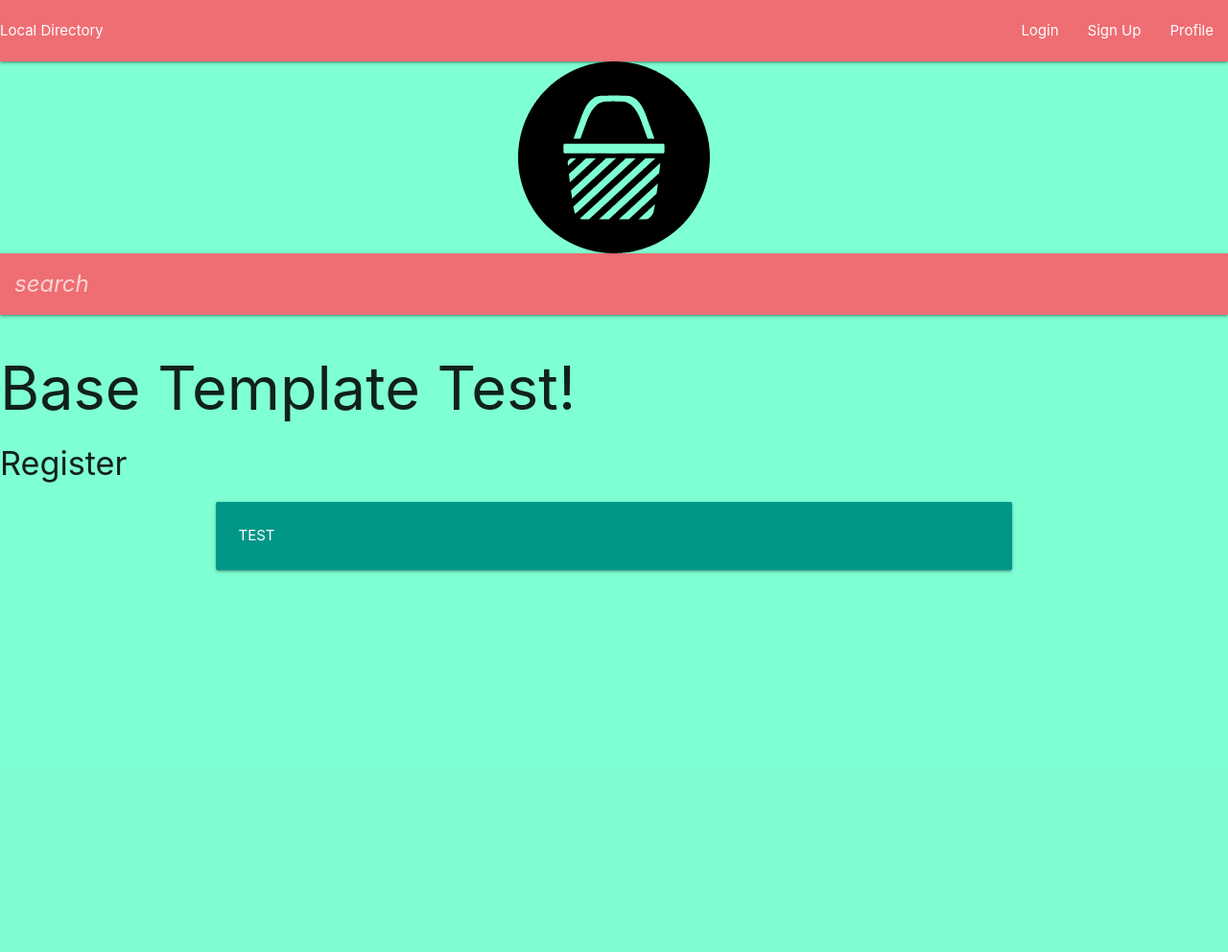
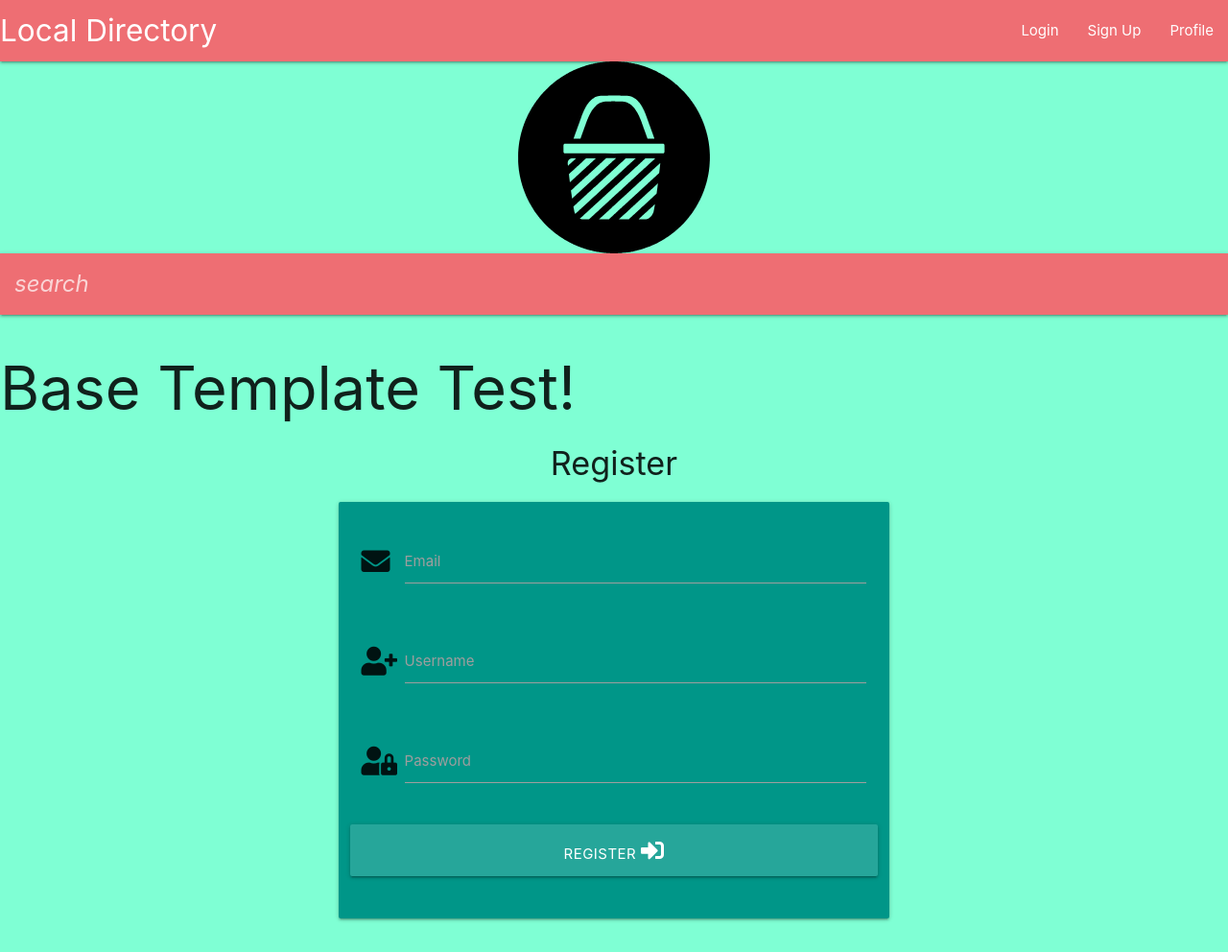
Before and after one commit to liamoconnor87/local_directory, a Flask app: page /register in a window 1280 px wide. Shown: the whole page at 96% size. Before the commit the page ends 597 px from the top, so only its background shows below. Run offline with Flask 2, Linux system fonts and the light colour scheme; some libraries are stand-ins or nearby versions.

Commit message:
Rudimental Register form to DB

```diff
--- a/app.py
+++ b/app.py
@@ -38,6 +38,30 @@ def login():
 
 @app.route("/register", methods=["GET", "POST"])
 def register():
+    if request.method == "POST":
+        # checks if username already exists in the db
+        existing_user = mongo.db.users.find_one(
+            {"username": request.form.get("username").lower()})
+
+        # checks if email already exists in the db
+        existing_email = mongo.db.users.find_one(
+            {"email": request.form.get("email").lower()})
+
+        if existing_user and existing_email:
+            flash("Username/Email already exists")
+            return redirect(url_for("register"))
+
+        register = {
+            "username": request.form.get("username").lower(),
+            "password": generate_password_hash(request.form.get("password")),
+            "email": request.form.get("email").lower()
+        }
+        mongo.db.users.insert_one(register)
+
+        # puts the new user into 'session' cookie
+        session["user"] = request.form.get("username").lower()
+        flash("Registration Successful!")
+
     return render_template("register.html")
 
 
--- a/static/css/style.css
+++ b/static/css/style.css
@@ -1,4 +1,4 @@
-body {
+body{
     background-color: aquamarine;
 }
 
@@ -9,3 +9,7 @@ body {
     margin-right:auto;
     color: darkblue;
 }
+
+.flashes h2{
+    line-height: 2;
+}
--- a/templates/base.html
+++ b/templates/base.html
@@ -19,7 +19,7 @@
         <!-- Navigation Bar -->
         <nav>
             <div class="nav-wrapper">
-                <a href="{{ url_for('index') }} class="brand-logo">Local Directory</a>
+                <a href="{{ url_for('index') }}" class="brand-logo">Local Directory</a>
                 <ul id="nav-mobile" class="right">
                     <li><a href="{{ url_for('login') }}" class="waves-light">Login</a></li>
                     <li><a href="{{ url_for('register') }}" class="waves-light">Sign Up</a></li>
@@ -48,8 +48,24 @@
 
     <h1>Base Template Test!</h1>
 
-    {% block content %}
-    {% endblock %}
+    <section>
+        <!-- flash messages -->
+        {% with messages = get_flashed_messages() %}
+            {% if messages %}
+                {% for message in messages %}
+                    <div class="row flashes">
+                        <h4 class="center-align">{{ message }}</h4>
+                    </div>
+                {% endfor %}
+            {% endif %}
+        {% endwith%}
+
+    </section>
+
+    <main class="container">
+        {% block content %}
+        {% endblock %}
+    </main>
 
     <script src="https://code.jquery.com/jquery-3.5.1.min.js" integrity="sha256-9/aliU8dGd2tb6OSsuzixeV4y/faTqgFtohetphbbj0=" crossorigin="anonymous"></script>
     <script src="https://cdnjs.cloudflare.com/ajax/libs/materialize/1.0.0/js/materialize.min.js"></script>
--- a/templates/register.html
+++ b/templates/register.html
@@ -2,12 +2,41 @@
 
 {% block content %}
 
-    <h4>Register</h4>
+    <h4 class="center-align">Register</h4>
 
     <div class="row">
-        <form class="col s12 m8 offset-m2">
+        <form class="col s12 m8 offset-m2" method="POST" action="{{ url_for('register') }}">
             <div class="card-panel teal">
-                <span class="white-text">TEST</span>
+                <!-- email -->
+                <div class="row">
+                    <div class="input-field col s12">
+                        <i class="fas fa-envelope prefix"></i>
+                        <input id="email" name="email" type="email" class="validate">
+                        <label for="email">Email</label>
+                    </div>
+                </div>
+                <!-- username **Note - regx - pattern attr**-->
+                <div class="row">
+                    <div class="input-field col s12">
+                        <i class="fas fa-user-plus prefix"></i>
+                        <input id="username" name="username" type="text" minlength="5" maxlength="15" pattern="^[a-zA-Z0-9}{5,15}$" class="validate" required>
+                        <label for="username">Username</label>
+                    </div>
+                </div>
+                <!-- password -->
+                <div class="row">
+                    <div class="input-field col s12">
+                        <i class="fas fa-user-lock prefix"></i>
+                        <input id="password" name="password" type="password" minlength="5" maxlength="15" pattern="^[a-zA-Z0-9}{5,15}$" class="validate" required>
+                        <label for="password">Password</label>
+                    </div>
+                </div>
+                <!-- register -->
+                <div class="row">
+                    <button type="submit" class="col s12 btn-large text-shadow">
+                        Register <i class="fas fa-sign-in-alt"></i>
+                    </button>
+                </div>
             </div>
         </form>
     </div>
```
